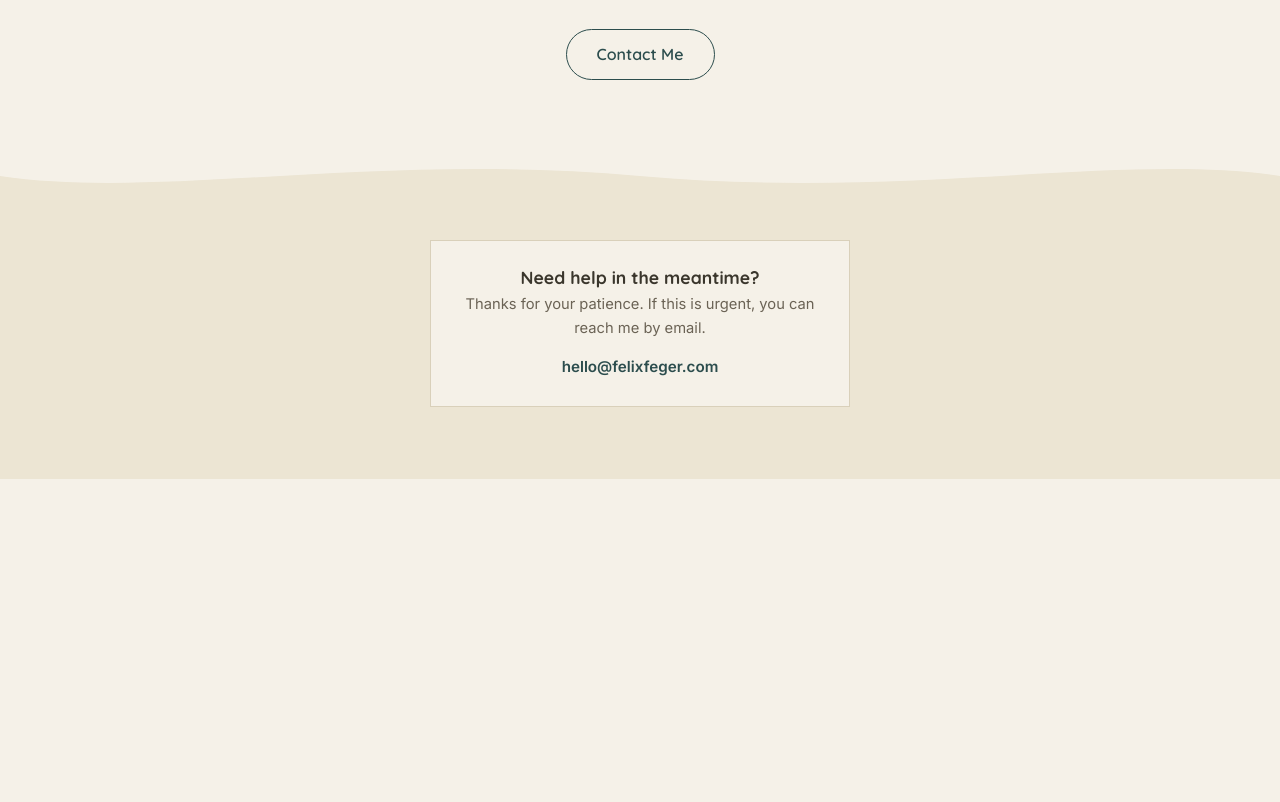
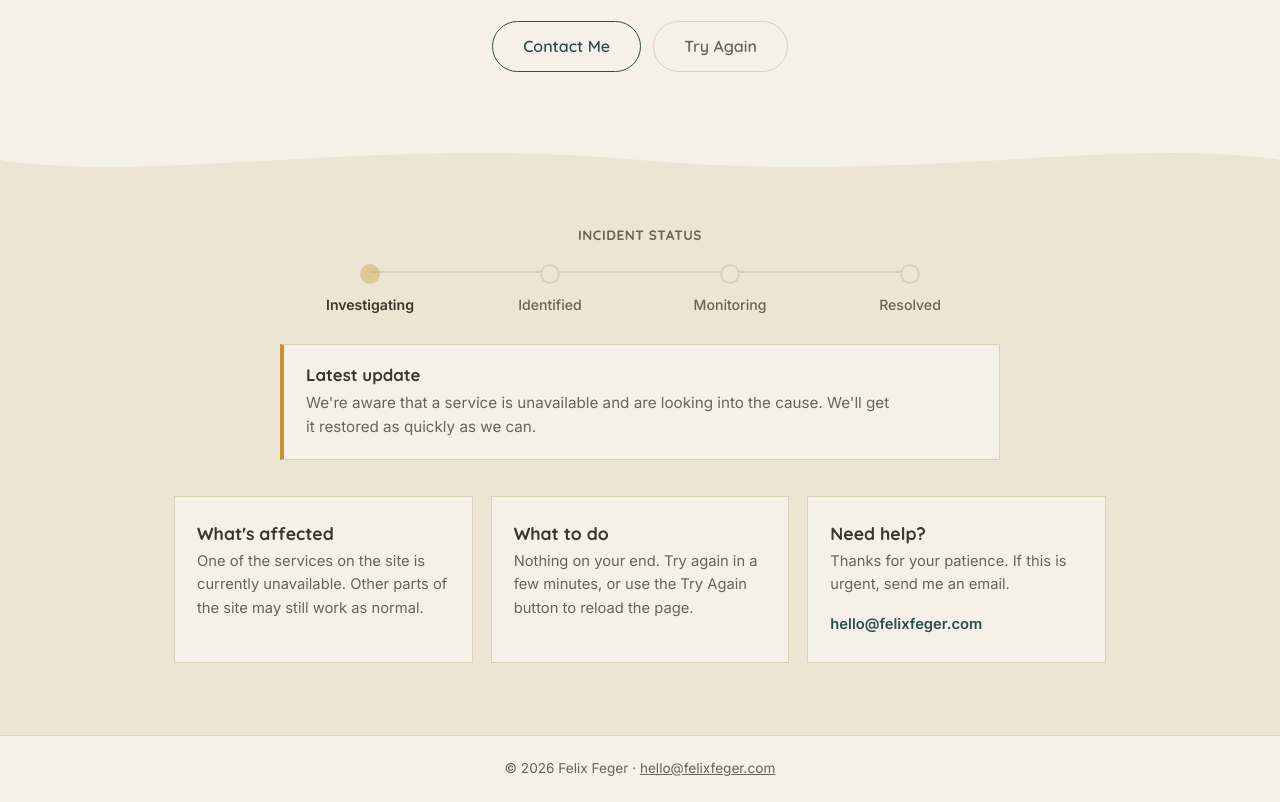
Before and after one commit to felixfeger/felixfeger-down, a plain HTML site: page outage.html in a window 1280 px wide. Shown: the part 418-1220 px from the top of the page. Before the commit the page ends 897 px from the top, so only its background shows below. Drawn offline with Linux system fonts and the light colour scheme.

Commit message:
Refactor outage.html for better UI and functionality
Updated styles and structure for outage page, added action buttons, and improved status display.

```diff
--- a/outage.html
+++ b/outage.html
@@ -11,7 +11,8 @@
 <style>
 /* Standalone on purpose: no dependency on css/style.css or js/site.js,
    so this page still works if the rest of the site is unavailable.
-   Colors, fonts and components are copied from css/style.css. */
+   Colors, fonts and components are copied from css/style.css.
+   Only needs logo.png and favicon.ico from the site root. */
 
 @import url('https://fonts.googleapis.com/css2?family=Quicksand:wght@500;600;700&family=Inter:wght@400;500;600&display=swap');
 
@@ -30,6 +31,8 @@
 
   --font-display: 'Quicksand', sans-serif;
   --font-body: 'Inter', sans-serif;
+  --max-w: 980px;
+  --radius: 4px;
 }
 
 @media (prefers-color-scheme: dark) {
@@ -52,7 +55,7 @@
 
 * { box-sizing: border-box; }
 
-html, body { height: 100%; }
+html, body { min-height: 100%; }
 
 body {
   margin: 0;
@@ -64,19 +67,16 @@ body {
   -webkit-font-smoothing: antialiased;
   display: flex;
   flex-direction: column;
+  min-height: 100vh;
 }
 
 img { max-width: 100%; display: block; }
 
 a { color: var(--teal-deep); text-decoration: none; }
 a:hover { text-decoration: underline; }
+a:focus-visible { outline: 2px solid var(--teal); outline-offset: 3px; }
 
-a:focus-visible {
-  outline: 2px solid var(--teal);
-  outline-offset: 3px;
-}
-
-h1, h3 {
+h1, h2, h3 {
   font-family: var(--font-display);
   font-weight: 700;
   color: var(--ink);
@@ -86,15 +86,16 @@ h1, h3 {
 
 p { max-width: 62ch; }
 
-/* Top bar */
-.site-header {
-  border-bottom: 1px solid var(--line);
+.wrap {
+  max-width: var(--max-w);
+  margin: 0 auto;
+  padding: 0 24px;
 }
 
-.site-header .inner {
-  max-width: 980px;
-  margin: 0 auto;
-  padding: 0 24px;
+/* Top bar */
+.site-header { border-bottom: 1px solid var(--line); }
+
+.site-header .wrap {
   height: 64px;
   display: flex;
   align-items: center;
@@ -107,28 +108,22 @@ p { max-width: 62ch; }
 }
 
 /* Hero */
-main {
-  flex: 1;
-  display: flex;
-  flex-direction: column;
-}
+main { flex: 1; display: flex; flex-direction: column; }
 
 .hero {
-  padding: 96px 24px 72px;
+  padding: 88px 24px 64px;
   text-align: center;
 }
 
 .wave-icon {
+  display: block;
   width: 64px;
   height: auto;
-  display: block;
   margin: 0 auto 28px;
   color: var(--teal);
 }
 
-.hero h1 {
-  font-size: clamp(2.4rem, 6vw, 3.6rem);
-}
+.hero h1 { font-size: clamp(2.4rem, 6vw, 3.6rem); }
 
 .hero .tagline {
   color: var(--ink-soft);
@@ -136,6 +131,48 @@ main {
   margin: 0 auto 32px;
 }
 
+.hero-actions {
+  display: flex;
+  gap: 12px;
+  justify-content: center;
+  flex-wrap: wrap;
+}
+
+/* Status pill */
+.status {
+  display: flex;
+  width: fit-content;
+  align-items: center;
+  gap: 10px;
+  border: 1px solid var(--line);
+  background: var(--bg-raised);
+  border-radius: 999px;
+  padding: 6px 16px;
+  margin: 0 auto 24px;
+  font-family: var(--font-display);
+  font-weight: 600;
+  font-size: 0.9rem;
+}
+
+.status-dot {
+  width: 10px;
+  height: 10px;
+  border-radius: 50%;
+  background: var(--amber);
+}
+
+.status-dot.pulse { animation: pulse 2s ease-in-out infinite; }
+
+@keyframes pulse {
+  0%, 100% { opacity: 1; }
+  50% { opacity: 0.35; }
+}
+
+@media (prefers-reduced-motion: reduce) {
+  .status-dot.pulse { animation: none; }
+}
+
+/* Buttons */
 .btn {
   display: inline-block;
   border: 1.5px solid var(--teal-deep);
@@ -154,41 +191,17 @@ main {
   text-decoration: none;
 }
 
-/* Status pill */
-.status {
-  display: flex;
-  width: fit-content;
-  align-items: center;
-  gap: 10px;
-  border: 1px solid var(--line);
+.btn-quiet {
+  border-color: var(--line);
+  color: var(--ink-soft);
+}
+
+.btn-quiet:hover {
   background: var(--bg-raised);
-  border-radius: 999px;
-  padding: 6px 16px;
-  margin: 0 auto 24px;
-  font-family: var(--font-display);
-  font-weight: 600;
-  font-size: 0.9rem;
   color: var(--ink);
 }
 
-.status-dot {
-  width: 10px;
-  height: 10px;
-  border-radius: 50%;
-  background: var(--amber);
-  animation: pulse 2s ease-in-out infinite;
-}
-
-@keyframes pulse {
-  0%, 100% { opacity: 1; }
-  50% { opacity: 0.35; }
-}
-
-@media (prefers-reduced-motion: reduce) {
-  .status-dot { animation: none; }
-}
-
-/* Wave + contact band */
+/* Wave divider + detail band */
 .wave-divider {
   display: block;
   width: 100%;
@@ -196,42 +209,171 @@ main {
   color: var(--bg-raised);
 }
 
-.contact-band {
+.details {
   flex: 1;
   background: var(--bg-raised);
   padding: 40px 24px 72px;
 }
 
-.contact-card {
-  max-width: 420px;
-  margin: 0 auto;
+.section-label {
+  font-family: var(--font-display);
+  font-weight: 700;
+  font-size: 0.85rem;
+  letter-spacing: 0.04em;
+  text-transform: uppercase;
+  color: var(--ink-soft);
+  text-align: center;
+  margin: 0 auto 18px;
+}
+
+.card-grid {
+  display: grid;
+  grid-template-columns: repeat(3, 1fr);
+  gap: 18px;
+}
+
+.card {
   border: 1px solid var(--line);
   background: var(--bg);
   padding: 26px 22px;
-  text-align: center;
 }
 
-.contact-card h3 {
-  font-size: 1.1rem;
-  margin-bottom: 6px;
+.card h3 { font-size: 1.1rem; margin-bottom: 6px; }
+
+.card p {
+  color: var(--ink-soft);
+  font-size: 0.92rem;
+  margin: 0 0 14px;
 }
 
-.contact-card p {
-  color: var(--ink-soft);
-  font-size: 0.92rem;
-  margin: 0 auto 14px;
+.card p:last-child { margin-bottom: 0; }
+
+.card a { font-weight: 600; font-size: 0.92rem; }
+
+/* Facts list (maintenance) */
+.facts {
+  max-width: 560px;
+  margin: 0 auto 36px;
+  border: 1px solid var(--line);
+  background: var(--bg);
 }
 
-.contact-card a {
-  font-weight: 600;
+.fact {
+  display: flex;
+  justify-content: space-between;
+  gap: 16px;
+  padding: 14px 22px;
   font-size: 0.95rem;
+}
+
+.fact + .fact { border-top: 1px solid var(--line); }
+.fact dt { color: var(--ink-soft); font-weight: 500; }
+.fact dd { margin: 0; font-weight: 600; text-align: right; }
+
+/* Progress tracker (outage) */
+.steps {
+  list-style: none;
+  display: grid;
+  grid-template-columns: repeat(4, 1fr);
+  max-width: 720px;
+  margin: 0 auto 28px;
+  padding: 0;
+}
+
+.step {
+  position: relative;
+  text-align: center;
+  padding-top: 30px;
+  font-size: 0.88rem;
+  font-weight: 500;
+  color: var(--ink-soft);
+}
+
+.step::before {
+  content: '';
+  position: absolute;
+  top: 0;
+  left: 50%;
+  transform: translateX(-50%);
+  width: 16px;
+  height: 16px;
+  border-radius: 50%;
+  border: 2px solid var(--line);
+  background: var(--bg-raised);
+  z-index: 1;
+}
+
+.step + .step::after {
+  content: '';
+  position: absolute;
+  top: 7px;
+  right: 50%;
+  width: 100%;
+  height: 2px;
+  background: var(--line);
+}
+
+.step.done::before,
+.step.current::before {
+  border-color: var(--teal);
+  background: var(--teal);
+}
+
+.step.current::before {
+  border-color: var(--amber);
+  background: var(--amber);
+}
+
+.step.done::after,
+.step.current::after { background: var(--teal); }
+
+.step.current {
+  color: var(--ink);
+  font-weight: 700;
+}
+
+.step.current::before { animation: pulse 2s ease-in-out infinite; }
+
+@media (prefers-reduced-motion: reduce) {
+  .step.current::before { animation: none; }
+}
+
+.update {
+  max-width: 720px;
+  margin: 0 auto 36px;
+  border: 1px solid var(--line);
+  border-left: 4px solid var(--amber);
+  background: var(--bg);
+  padding: 20px 22px;
+}
+
+.update h3 { font-size: 1.05rem; margin-bottom: 6px; }
+.update p { margin: 0; color: var(--ink-soft); font-size: 0.95rem; }
+
+/* Footer */
+.site-footer {
+  border-top: 1px solid var(--line);
+  padding: 22px 24px;
+  text-align: center;
+  font-size: 0.85rem;
+  color: var(--ink-soft);
+}
+
+.site-footer a { color: var(--ink-soft); text-decoration: underline; }
+
+@media (max-width: 720px) {
+  .hero { padding: 64px 24px 48px; }
+  .card-grid { grid-template-columns: 1fr; }
+  .step { font-size: 0.78rem; }
+  .fact { flex-direction: column; gap: 2px; }
+  .fact dd { text-align: left; }
 }
 </style>
 </head>
 <body>
 
 <header class="site-header">
-  <div class="inner">
+  <div class="wrap">
     <img class="brand-logo" src="logo.png" alt="Office of Felix Feger">
   </div>
 </header>
@@ -248,11 +390,15 @@ main {
             stroke="currentColor" stroke-width="3" stroke-linecap="round"/>
     </svg>
 
-    <div class="status"><span class="status-dot" aria-hidden="true"></span>Investigating</div>
+    <!-- Keep the pill text in sync with the current step below. -->
+    <div class="status"><span class="status-dot pulse"></span>Investigating</div>
 
     <h1>We're Having Trouble</h1>
     <p class="tagline">A service is temporarily down. We're working to get it back up and running.</p>
-    <a href="mailto:hello@felixfeger.com" class="btn">Contact Me</a>
+    <div class="hero-actions">
+      <a href="mailto:hello@felixfeger.com" class="btn">Contact Me</a>
+      <a href="javascript:location.reload()" class="btn btn-quiet">Try Again</a>
+    </div>
   </section>
 
   <svg class="wave-divider" viewBox="0 0 1200 60"
@@ -263,14 +409,50 @@ main {
           fill="currentColor"/>
   </svg>
 
-  <section class="contact-band">
-    <div class="contact-card">
-      <h3>Need help in the meantime?</h3>
-      <p>Thanks for your patience. If this is urgent, you can reach me by email.</p>
-      <a href="mailto:hello@felixfeger.com">hello@felixfeger.com</a>
+  <section class="details">
+    <div class="wrap">
+      <p class="section-label">Incident status</p>
+
+      <!-- Move class="current" to the step that applies. Steps before it get
+           class="done"; steps after it get no class. -->
+      <ol class="steps">
+        <li class="step current">Investigating</li>
+        <li class="step">Identified</li>
+        <li class="step">Monitoring</li>
+        <li class="step">Resolved</li>
+      </ol>
+
+      <div class="update">
+        <h3>Latest update</h3>
+        <p>We're aware that a service is unavailable and are looking into the cause. We'll get it restored as quickly as we can.</p>
+      </div>
+
+      <div class="card-grid">
+        <div class="card">
+          <h3>What's affected</h3>
+          <p>One of the services on the site is currently unavailable. Other parts of the site may still work as normal.</p>
+        </div>
+
+        <div class="card">
+          <h3>What to do</h3>
+          <p>Nothing on your end. Try again in a few minutes, or use the Try Again button to reload the page.</p>
+        </div>
+
+        <div class="card">
+          <h3>Need help?</h3>
+          <p>Thanks for your patience. If this is urgent, send me an email.</p>
+          <a href="mailto:hello@felixfeger.com">hello@felixfeger.com</a>
+        </div>
+      </div>
     </div>
   </section>
 </main>
 
+<footer class="site-footer">
+  &copy; <span id="year">2026</span> Felix Feger &middot;
+  <a href="mailto:hello@felixfeger.com">hello@felixfeger.com</a>
+</footer>
+<script>document.getElementById('year').textContent = new Date().getFullYear();</script>
+
 </body>
 </html>
```
